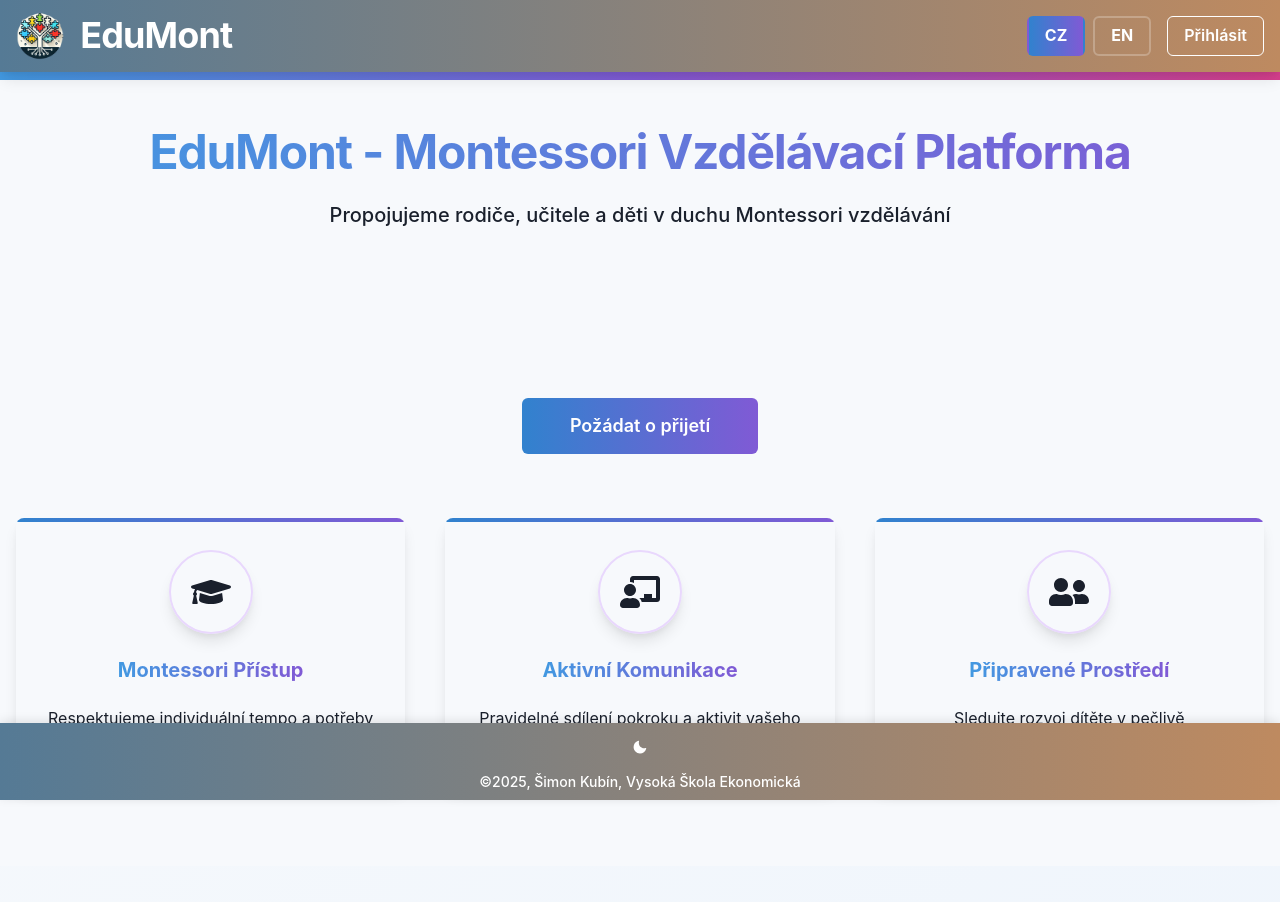
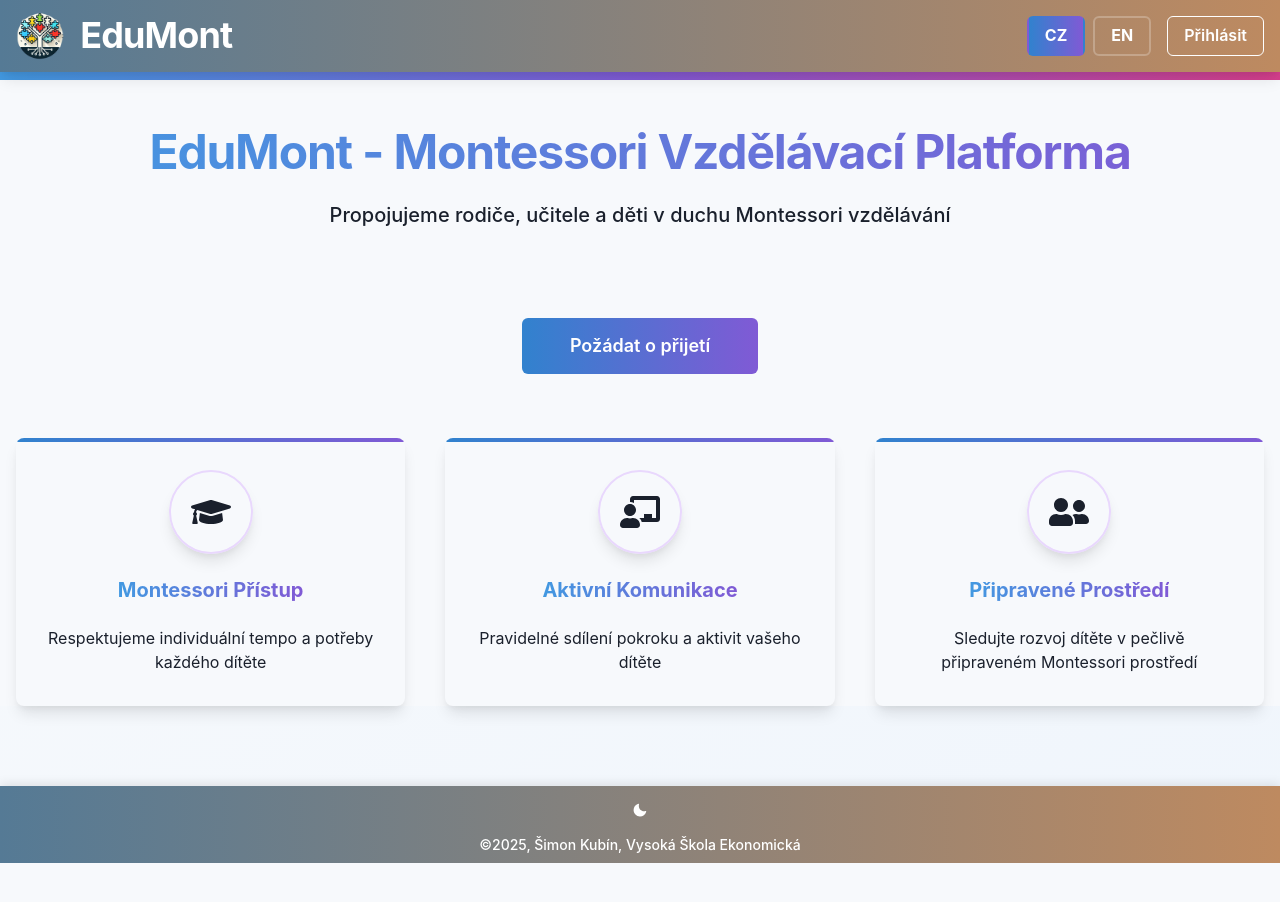
Before and after one commit to kubs09/EduMont, a React (Create React App) app in the folder frontend/: page / in a window 1280 px wide. Shown: the top 902 px of the page. After the commit the page ends 863 px from the top, so only its background shows below. Built offline with nearby package versions, Linux system fonts and the light colour scheme; no server answers.

Commit message:
minor upravy

```diff
--- a/frontend/src/home/HomePage.tsx
+++ b/frontend/src/home/HomePage.tsx
@@ -56,7 +56,7 @@ const HomePage = () => {
       </Box>
 
       {/* Features Section with CTA Button */}
-      <Box bg="bg.app" py={{ base: 12, md: 20 }}>
+      <Box bg="bg.app">
         <Container maxW="container.xl">
           {/* CTA Button */}
           <Box textAlign="center" mb={16}>
--- a/frontend/src/shared/atoms/footer/Footer.tsx
+++ b/frontend/src/shared/atoms/footer/Footer.tsx
@@ -7,7 +7,6 @@ const Footer = () => {
   return (
     <Box
       as="footer"
-      position="fixed"
       bottom={0}
       width="100%"
       bg="gradient.header"
```
